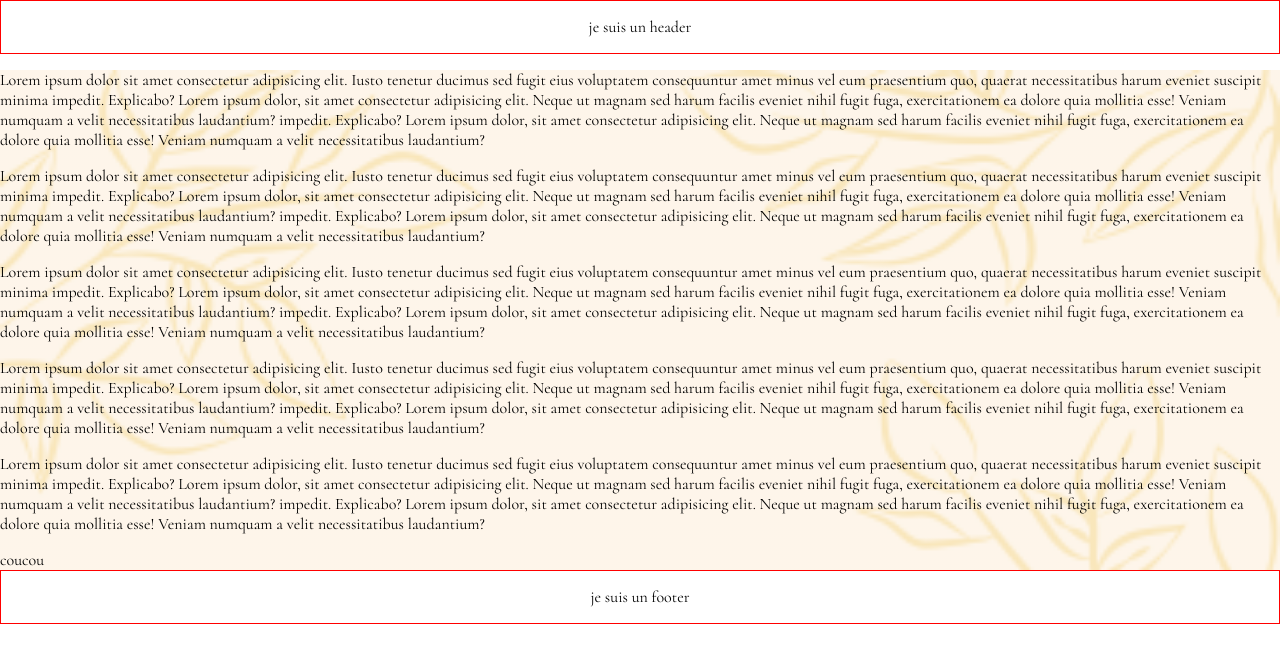
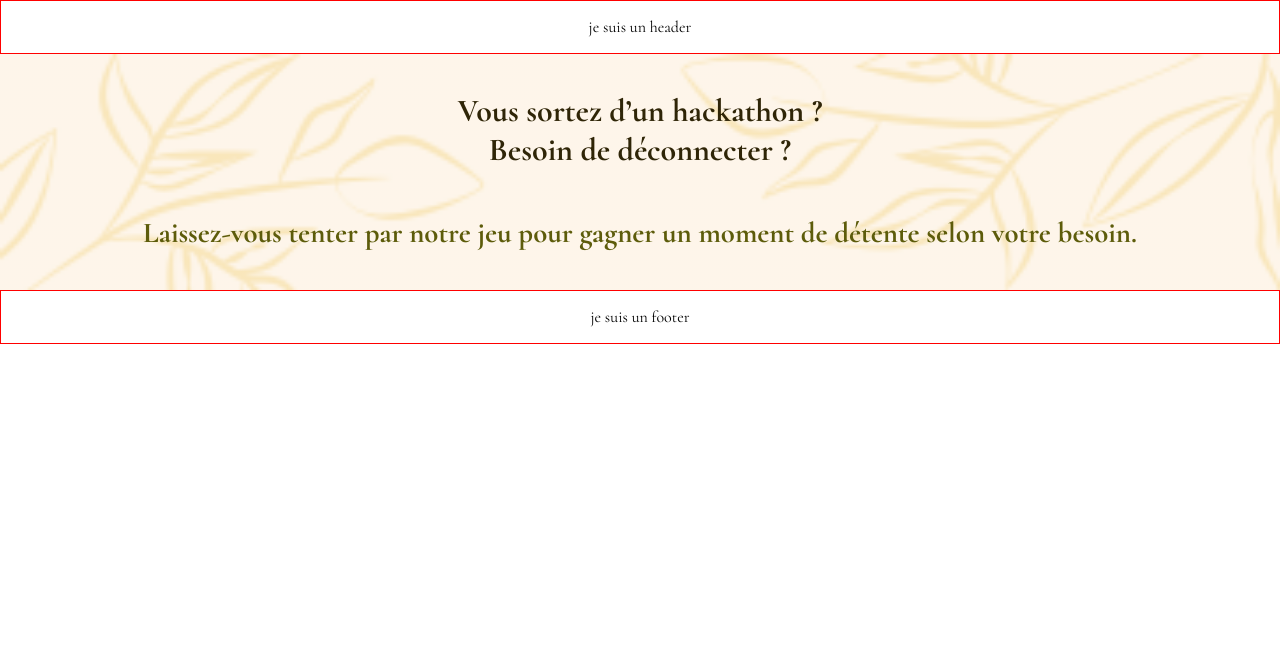
Before and after one commit to ChloeSeclier/Hackathon2025-TEC, a React (Vite) app: page / in a window 1280 px wide. Shown: the top 662 px of the page. Built offline with nearby package versions, Linux system fonts and the light colour scheme.

Commit message:
finish home page

```diff
--- a/src/css/home.css
+++ b/src/css/home.css
@@ -1,13 +1,34 @@
 .home {
-    background: linear-gradient(rgba(255, 255, 255, 0.6), rgba(255, 255, 255, 0.6)), url('../assets/background.png');
-    /* background-blend-mode: multiply; */
-  /* background: transparent; */
+  background:
+    linear-gradient(rgba(255, 255, 255, 0.6), rgba(255, 255, 255, 0.6)),
+    url('../assets/background.png');
   background-repeat: no-repeat;
-  /* background-blend-mode: lighten; */
   background-size: cover;
-  /* opacity: 20%; */
-  /* backdrop-filter: blur(2px);
-   */
-  /* font-size: 1.2rem; */
-  /* position: absolute; */
+  display: flex;
+  flex-direction: column;
+  justify-content: center;
+  align-items: center;
+  text-align: center;
+  padding: 1rem;
+
+  h1 {
+    font-size: 2rem;
+    color: #2f2507;
+  }
+
+  h2 {
+    font-size: 1.8rem;
+    color: #5d5c0b;
+  }
 }
+
+@media screen and (max-width: 700px) {
+  .home {
+    h1 {
+      font-size: 1.2rem;
+    }
+    h2 {
+      font-size: 1rem;
+    }
+  }
+}
--- a/src/pages/Home.jsx
+++ b/src/pages/Home.jsx
@@ -5,67 +5,15 @@ export default function Home() {
   return (
     <>
       <div className="home">
-        <p>
-          Lorem ipsum dolor sit amet consectetur adipisicing elit. Iusto tenetur
-          ducimus sed fugit eius voluptatem consequuntur amet minus vel eum
-          praesentium quo, quaerat necessitatibus harum eveniet suscipit minima
-          impedit. Explicabo? Lorem ipsum dolor, sit amet consectetur
-          adipisicing elit. Neque ut magnam sed harum facilis eveniet nihil
-          fugit fuga, exercitationem ea dolore quia mollitia esse! Veniam
-          numquam a velit necessitatibus laudantium? impedit. Explicabo? Lorem
-          ipsum dolor, sit amet consectetur adipisicing elit. Neque ut magnam
-          sed harum facilis eveniet nihil fugit fuga, exercitationem ea dolore
-          quia mollitia esse! Veniam numquam a velit necessitatibus laudantium?
-        </p>
-        <p>
-          Lorem ipsum dolor sit amet consectetur adipisicing elit. Iusto tenetur
-          ducimus sed fugit eius voluptatem consequuntur amet minus vel eum
-          praesentium quo, quaerat necessitatibus harum eveniet suscipit minima
-          impedit. Explicabo? Lorem ipsum dolor, sit amet consectetur
-          adipisicing elit. Neque ut magnam sed harum facilis eveniet nihil
-          fugit fuga, exercitationem ea dolore quia mollitia esse! Veniam
-          numquam a velit necessitatibus laudantium? impedit. Explicabo? Lorem
-          ipsum dolor, sit amet consectetur adipisicing elit. Neque ut magnam
-          sed harum facilis eveniet nihil fugit fuga, exercitationem ea dolore
-          quia mollitia esse! Veniam numquam a velit necessitatibus laudantium?
-        </p>
-        <p>
-          Lorem ipsum dolor sit amet consectetur adipisicing elit. Iusto tenetur
-          ducimus sed fugit eius voluptatem consequuntur amet minus vel eum
-          praesentium quo, quaerat necessitatibus harum eveniet suscipit minima
-          impedit. Explicabo? Lorem ipsum dolor, sit amet consectetur
-          adipisicing elit. Neque ut magnam sed harum facilis eveniet nihil
-          fugit fuga, exercitationem ea dolore quia mollitia esse! Veniam
-          numquam a velit necessitatibus laudantium? impedit. Explicabo? Lorem
-          ipsum dolor, sit amet consectetur adipisicing elit. Neque ut magnam
-          sed harum facilis eveniet nihil fugit fuga, exercitationem ea dolore
-          quia mollitia esse! Veniam numquam a velit necessitatibus laudantium?
-        </p>
-        <p>
-          Lorem ipsum dolor sit amet consectetur adipisicing elit. Iusto tenetur
-          ducimus sed fugit eius voluptatem consequuntur amet minus vel eum
-          praesentium quo, quaerat necessitatibus harum eveniet suscipit minima
-          impedit. Explicabo? Lorem ipsum dolor, sit amet consectetur
-          adipisicing elit. Neque ut magnam sed harum facilis eveniet nihil
-          fugit fuga, exercitationem ea dolore quia mollitia esse! Veniam
-          numquam a velit necessitatibus laudantium? impedit. Explicabo? Lorem
-          ipsum dolor, sit amet consectetur adipisicing elit. Neque ut magnam
-          sed harum facilis eveniet nihil fugit fuga, exercitationem ea dolore
-          quia mollitia esse! Veniam numquam a velit necessitatibus laudantium?
-        </p>
-        <p>
-          Lorem ipsum dolor sit amet consectetur adipisicing elit. Iusto tenetur
-          ducimus sed fugit eius voluptatem consequuntur amet minus vel eum
-          praesentium quo, quaerat necessitatibus harum eveniet suscipit minima
-          impedit. Explicabo? Lorem ipsum dolor, sit amet consectetur
-          adipisicing elit. Neque ut magnam sed harum facilis eveniet nihil
-          fugit fuga, exercitationem ea dolore quia mollitia esse! Veniam
-          numquam a velit necessitatibus laudantium? impedit. Explicabo? Lorem
-          ipsum dolor, sit amet consectetur adipisicing elit. Neque ut magnam
-          sed harum facilis eveniet nihil fugit fuga, exercitationem ea dolore
-          quia mollitia esse! Veniam numquam a velit necessitatibus laudantium?
-        </p>
-        coucou
+        <h1>
+          Vous sortez d’un hackathon ?<br />
+          Besoin de déconnecter ?
+        </h1>
+
+        <h2>
+          Laissez-vous tenter par notre jeu pour gagner un moment de détente
+          selon votre besoin.
+        </h2>
 
         <Carousel />
       </div>
```
